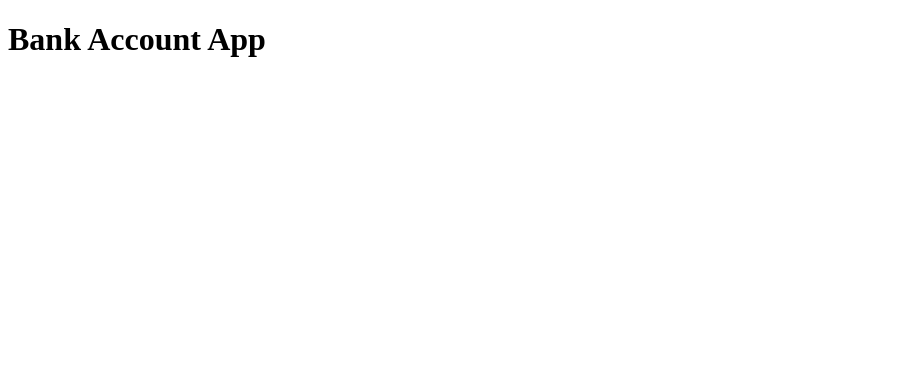
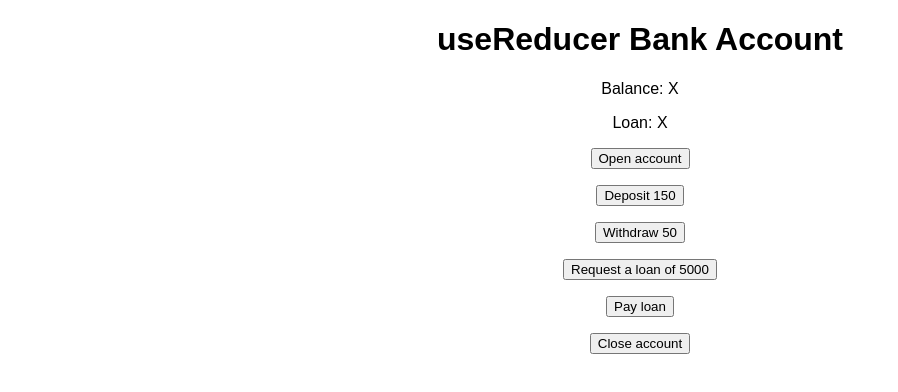
Before and after one commit to madyanes/react-bank-account, a React (Vite) app: page / in a window 1280 px wide. Shown: the top 392 px of the page, without its empty margins (0-898 px from the left). Built offline with nearby package versions, Linux system fonts and the light colour scheme.

Commit message:
Add pre-written codes

```diff
--- a/src/App.jsx
+++ b/src/App.jsx
@@ -1,8 +1,67 @@
+import './styles.css'
+
+/*
+INSTRUCTIONS / CONSIDERATIONS:
+
+1. Let's implement a simple bank account! It's similar to the example that I used as an analogy to explain how useReducer works, but it's simplified (we're not using account numbers here)
+
+2. Use a reducer to model the following state transitions: openAccount, deposit, withdraw, requestLoan, payLoan, closeAccount. Use the `initialState` below to get started.
+
+3. All operations (expect for opening account) can only be performed if isActive is true. If it's not, just return the original state object. You can check this right at the beginning of the reducer
+
+4. When the account is opened, isActive is set to true. There is also a minimum deposit amount of 500 to open an account (which means that the balance will start at 500)
+
+5. Customer can only request a loan if there is no loan yet. If that condition is met, the requested amount will be registered in the 'loan' state, and it will be added to the balance. If the condition is not met, just return the current state
+
+6. When the customer pays the loan, the opposite happens: the money is taken from the balance, and the 'loan' will get back to 0. This can lead to negative balances, but that's no problem, because the customer can't close their account now (see next point)
+
+7. Customer can only close an account if there is no loan, AND if the balance is zero. If this condition is not met, just return the state. If the condition is met, the account is deactivated and all money is withdrawn. The account basically gets back to the initial state
+*/
+
+const initialState = {
+  balance: 0,
+  loan: 0,
+  isActive: false,
+}
+
 function App() {
   return (
-    <>
-      <h1>Bank Account App</h1>
-    </>
+    <div className='App'>
+      <h1>useReducer Bank Account</h1>
+      <p>Balance: X</p>
+      <p>Loan: X</p>
+
+      <p>
+        <button onClick={() => {}} disabled={false}>
+          Open account
+        </button>
+      </p>
+      <p>
+        <button onClick={() => {}} disabled={false}>
+          Deposit 150
+        </button>
+      </p>
+      <p>
+        <button onClick={() => {}} disabled={false}>
+          Withdraw 50
+        </button>
+      </p>
+      <p>
+        <button onClick={() => {}} disabled={false}>
+          Request a loan of 5000
+        </button>
+      </p>
+      <p>
+        <button onClick={() => {}} disabled={false}>
+          Pay loan
+        </button>
+      </p>
+      <p>
+        <button onClick={() => {}} disabled={false}>
+          Close account
+        </button>
+      </p>
+    </div>
   )
 }
 
--- /dev/null
+++ b/src/styles.css
@@ -0,0 +1,4 @@
+.App {
+  font-family: sans-serif;
+  text-align: center;
+}
```
